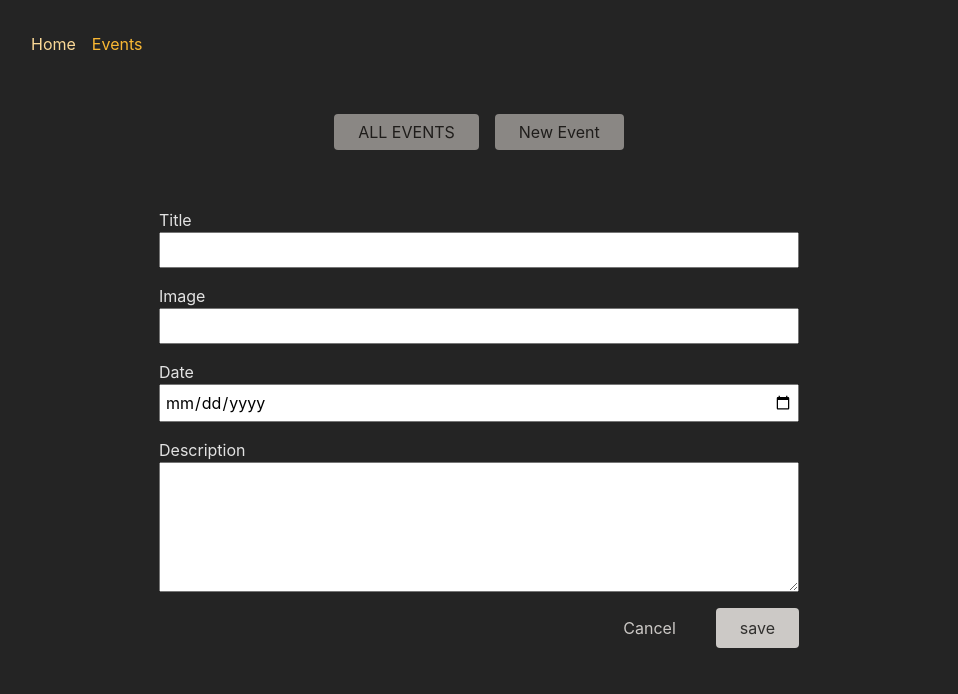
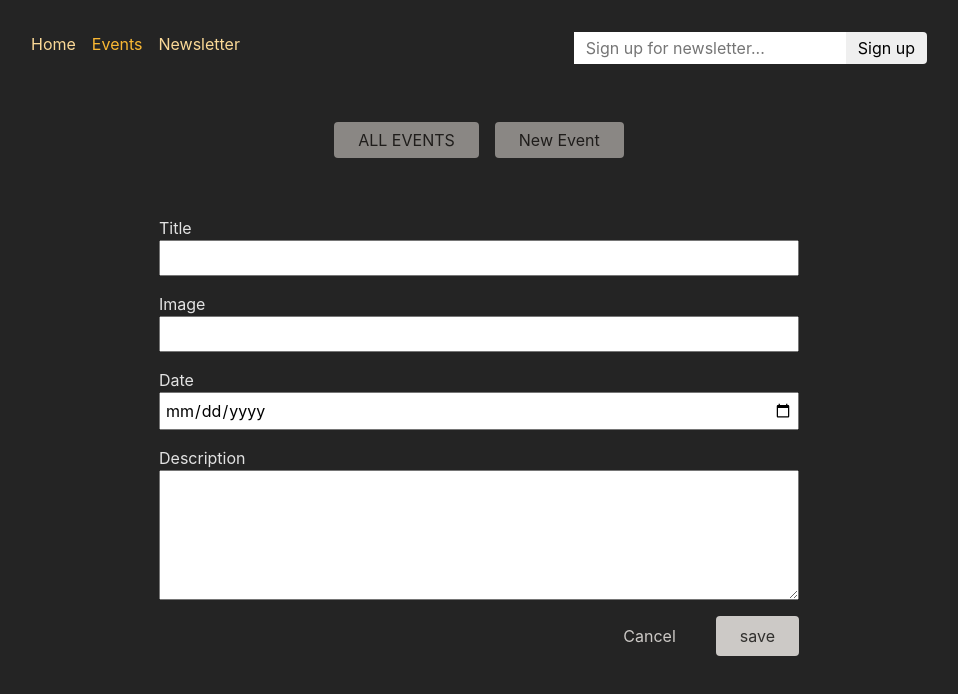
Before and after one commit to Rbravolibtech/EventBookingApp-21, a React (Create React App) app in the folder frontend/: page /events/new in a window 1280 px wide. Shown: the top 694 px of the page, without its empty margins (161-1119 px from the left). Built offline with nearby package versions, Linux system fonts and the light colour scheme.

Commit message:
working with fetcher also added to signup for news letter

```diff
--- a/frontend/src/App.js
+++ b/frontend/src/App.js
@@ -12,6 +12,7 @@
 import NewEventPage from "./pages/NewEvent";
 import RootLayout from "./pages/Root";
 import { action as manipulateEventAction } from "./components/EventForm";
+import NewsletterPage, { action as newsletterAction } from "./pages/Newsletter";
 
 const router = createBrowserRouter([
 	{
@@ -35,7 +36,7 @@
 						loader: eventDetailLoader,
 						children: [
 							{
-								index: "true",
+								index: true,
 								element: <EventDetailPage />,
 								action: deleteEventAction,
 							},
@@ -53,6 +54,11 @@
 					},
 				],
 			},
+			{
+				path: "newsletter",
+				element: <NewsletterPage />,
+				action: newsletterAction,
+			},
 		],
 	},
 ]);
--- a/frontend/src/components/MainNavigation.js
+++ b/frontend/src/components/MainNavigation.js
@@ -1,6 +1,7 @@
 import { NavLink } from "react-router-dom";
 
 import classes from "./MainNavigation.module.css";
+import NewsletterSignup from "./NewsletterSignup";
 
 function MainNavigation() {
 	return (
@@ -13,6 +14,7 @@
 							className={({ isActive }) =>
 								isActive ? classes.active : undefined
 							}
+							end
 						>
 							Home
 						</NavLink>
@@ -27,8 +29,19 @@
 							Events
 						</NavLink>
 					</li>
+					<li>
+						<NavLink
+							to="/newsletter"
+							className={({ isActive }) =>
+								isActive ? classes.active : undefined
+							}
+						>
+							Newsletter
+						</NavLink>
+					</li>
 				</ul>
 			</nav>
+			<NewsletterSignup />
 		</header>
 	);
 }
--- /dev/null
+++ b/frontend/src/components/NewsletterSignup.js
@@ -0,0 +1,32 @@
+import { useEffect } from "react";
+import { useFetcher } from "react-router-dom";
+
+import classes from "./NewsletterSignup.module.css";
+
+function NewsletterSignup() {
+	const fetcher = useFetcher();
+	const { data, state } = fetcher;
+
+	useEffect(() => {
+		if (state === "idle" && data && data.message) {
+			window.alert(data.message);
+		}
+	}, [data, state]);
+
+	return (
+		<fetcher.Form
+			method="post"
+			action="/newsletter"
+			className={classes.newsletter}
+		>
+			<input
+				type="email"
+				placeholder="Sign up for newsletter..."
+				aria-label="Sign up for newsletter"
+			/>
+			<button>Sign up</button>
+		</fetcher.Form>
+	);
+}
+
+export default NewsletterSignup;
--- /dev/null
+++ b/frontend/src/components/NewsletterSignup.module.css
@@ -0,0 +1,18 @@
+.newsletter input,
+.newsletter button {
+	font: inherit;
+	padding: 0.25rem 0.75rem;
+	border-radius: 0;
+	border: none;
+}
+
+.newsletter button {
+	border-top-right-radius: 4px;
+	border-bottom-right-radius: 4px;
+	cursor: pointer;
+}
+
+.newsletter button:hover {
+	background-color: var(--color-primary-300);
+	color: var(--color-gray-800);
+}
--- /dev/null
+++ b/frontend/src/pages/Newsletter.js
@@ -0,0 +1,21 @@
+import NewsletterSignup from "../components/NewsletterSignup";
+import PageContent from "../components/PageContent";
+
+function NewsletterPage() {
+	return (
+		<PageContent title="Join our awesome newsletter!">
+			<NewsletterSignup />
+		</PageContent>
+	);
+}
+
+export default NewsletterPage;
+
+export async function action({ request }) {
+	const data = await request.formData();
+	const email = data.get("email");
+
+	// send to backend newsletter server ...
+	console.log(email);
+	return { message: "Signup successful!" };
+}
```
